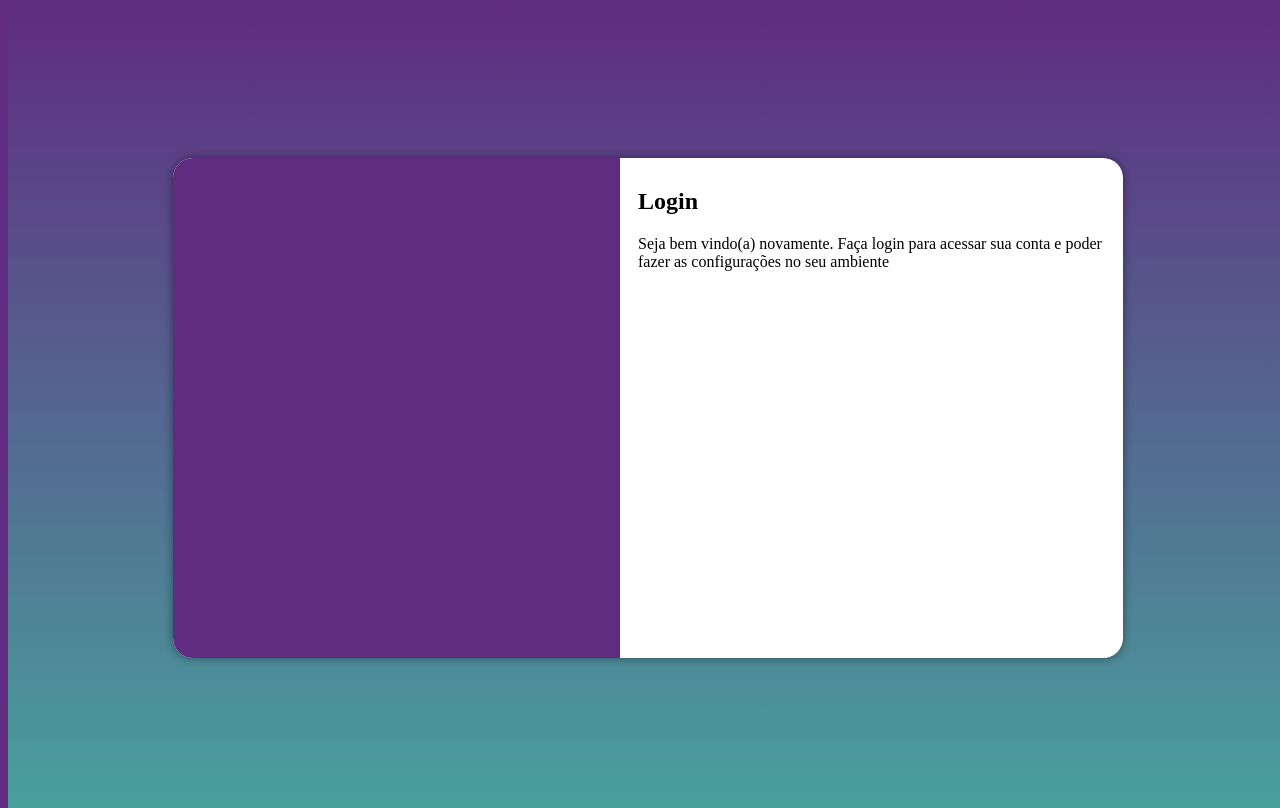
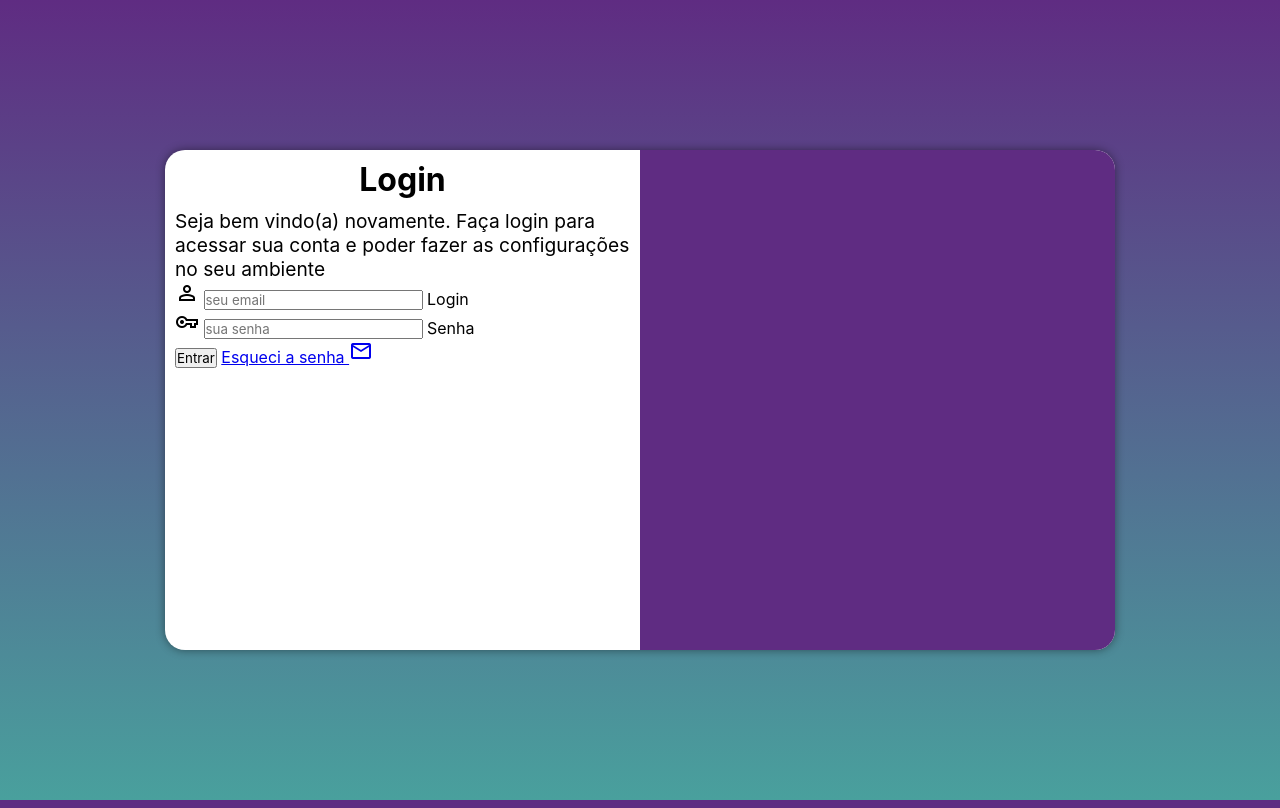
Before and after one commit to nivia-dev/projeto-login, a plain HTML site: page index.html in a window 1280 px wide. Drawn offline with nearby package versions, Linux system fonts and the light colour scheme.

Commit message:
Adicionei o formulário

```diff
--- a/estilos/media-query.css
+++ b/estilos/media-query.css
@@ -17,7 +17,7 @@
 
     section#login > div#formulario {
         float: right;
-        width: 67%;
+        width: 70%;
     }
 }
 
@@ -31,13 +31,21 @@
     }
 
     section#login > div#imagem {
-        float: left;
-        width: 47%;
+        float: right;
+        width: 50%;
         height: 100%;
     }
 
     section#login > div#formulario {
-        float: right;
+        float: left;
         width: 50%;
     }
+
+    div#formulario > h1 {
+        font-size: 2em;
+    }
+
+    div#formulario > p {
+        font-size: 1.2em;
+    }
 }
--- a/estilos/style.css
+++ b/estilos/style.css
@@ -1,4 +1,4 @@
-@charset "UTF-8"
+@charset "UTF-8";
 
 /*
 Paleta de cores
@@ -53,3 +53,12 @@ section#login > div#formulario {
     display: block;
     padding: 10px;
 }
+
+div#formulario > h1 {
+    text-align: center;
+    margin-bottom: 10px;
+}
+
+div#formulario > p {
+    font-size: 0.8em;
+}
--- a/index.html
+++ b/index.html
@@ -5,6 +5,7 @@
     <meta http-equiv="X-UA-Compatible" content="IE=edge">
     <meta name="viewport" content="width=device-width, initial-scale=1.0">
     <title>Login</title>
+    <link href="https://fonts.googleapis.com/css2?family=Material+Symbols+Outlined" rel="stylesheet" />
     <link rel="stylesheet" href="estilos/style.css">
     <link rel="stylesheet" href="estilos/media-query.css">
 </head>
@@ -17,8 +18,19 @@
             <div id="formulario">
                 <h1>Login</h1>
                 <p>Seja bem vindo(a) novamente. Faça login para acessar sua conta e poder fazer as configurações no seu ambiente</p>
-                <form action="login.php" method="post">
-
+                <form action="login.php" method="post" autocomplete="on">
+                    <div class="campo">
+                        <span class="material-symbols-outlined">person</span>
+                        <input type="email" name="login" id="iemail" placeholder="seu email" autocomplete="email">
+                        <label for="ilogin" requered maxlength="30">Login</label>
+                    </div>
+                    <div class="campo">
+                        <span class="material-symbols-outlined">vpn_key</span>
+                        <input type="password" name="senha" id="isenha" placeholder="sua senha" autocomplete="current-password" required minlength="8" maxlength="20">
+                        <label for="isenha">Senha</label>
+                    </div>
+                    <input type="submit" value="Entrar">
+                    <a href="esqueci.html">Esqueci a senha <span class="material-symbols-outlined">mail</span></a>
                 </form>
 
             </div>
```
